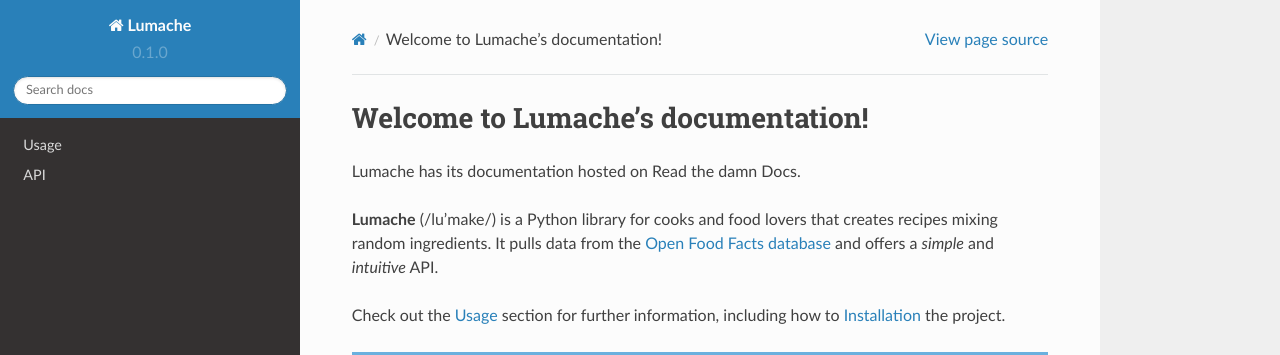
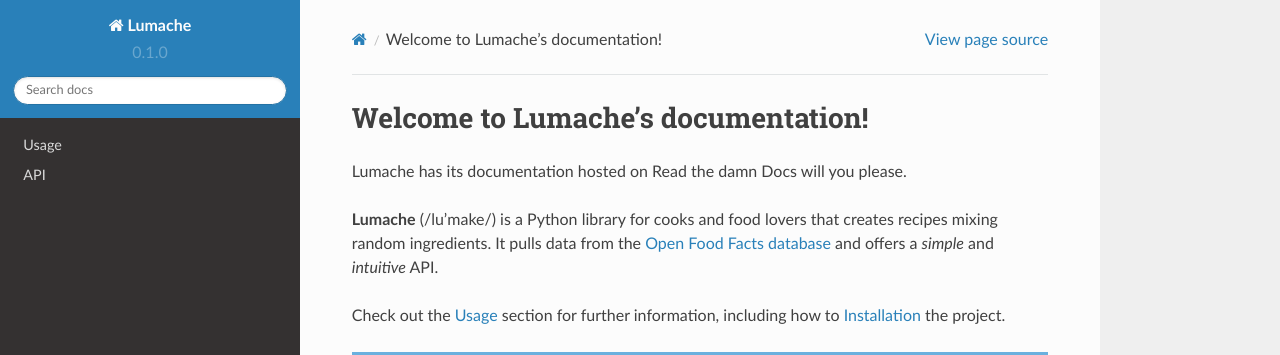
Before and after one commit to ctn/lumache, a Sphinx documentation site: the page built from docs/source/index.rst, in a window 1280 px wide. Shown: the top 355 px of the page. Built offline with Sphinx 7.4.7 and the Read the Docs theme 2.0.0, drawn with Linux system fonts in a browser that asks for light colours.

Commit message:
Update index.rst

```diff
--- a/docs/source/index.rst
+++ b/docs/source/index.rst
@@ -1,7 +1,7 @@
 Welcome to Lumache's documentation!
 ===================================
 
-Lumache has its documentation hosted on Read the damn Docs.
+Lumache has its documentation hosted on Read the damn Docs will you please.
 
 **Lumache** (/lu'make/) is a Python library for cooks and food lovers
 that creates recipes mixing random ingredients.
```
